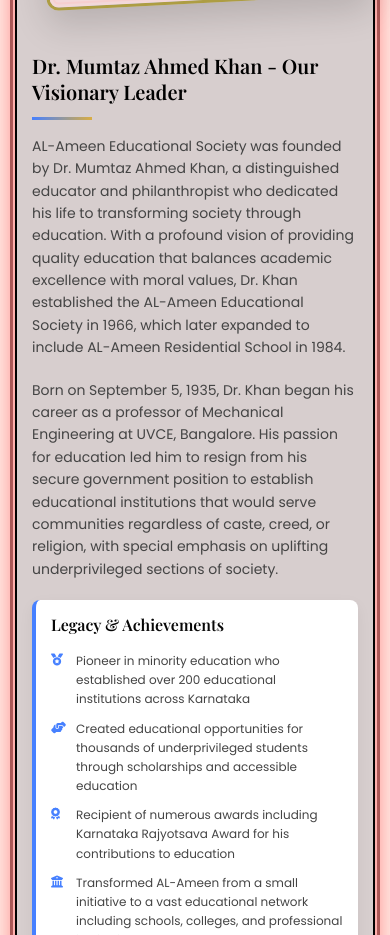
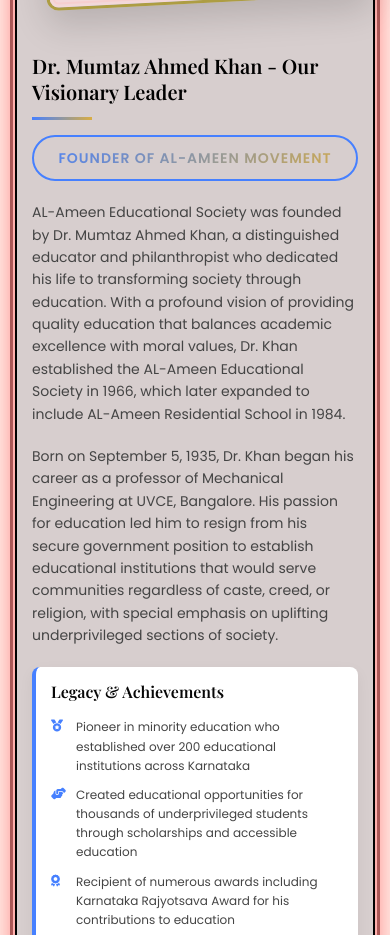
Before and after one commit to ShareebaFirdose/Al-Ameen-School-Hosakote, a plain HTML site: page index.html in a window 390 px wide. Shown: the part 2220-3155 px from the top of the page. Drawn offline with nearby package versions, Linux system fonts and the light colour scheme.

```diff
--- a/index.html
+++ b/index.html
@@ -113,6 +113,7 @@
 
       <div class="founder-text">
         <h3>Dr. Mumtaz Ahmed Khan - Our Visionary Leader</h3>
+        <p class="founder-title">Founder of Al-Ameen Movement</p>
         <p>AL-Ameen Educational Society was founded by Dr. Mumtaz Ahmed Khan, a distinguished educator and philanthropist who dedicated his life to transforming society through education. With a profound vision of providing quality education that balances academic excellence with moral values, Dr. Khan established the AL-Ameen Educational Society in 1966, which later expanded to include AL-Ameen Residential School in 1984.</p>
 
         <p>Born on September 5, 1935, Dr. Khan began his career as a professor of Mechanical Engineering at UVCE, Bangalore. His passion for education led him to resign from his secure government position to establish educational institutions that would serve communities regardless of caste, creed, or religion, with special emphasis on uplifting underprivileged sections of society.</p>
--- a/style.css
+++ b/style.css
@@ -2305,6 +2305,31 @@ nav ul li a.active::after {
   position: relative;
 }
 
+.founder-text p {
+  margin-bottom: 20px;
+  color: #444;
+  line-height: 1.7;
+}
+
+.founder-title {
+  text-align: center;
+  font-weight: 600;
+  font-size: 18px;
+  color: #4680ff;
+  background: linear-gradient(135deg, #4680ff, rgba(218, 165, 32, 0.8));
+  -webkit-background-clip: text;
+  -webkit-text-fill-color: transparent;
+  background-clip: text;
+  text-transform: uppercase;
+  letter-spacing: 1px;
+  margin: 15px 0 25px 0;
+  padding: 10px;
+  border: 2px solid #4680ff;
+  border-radius: 25px;
+  background-color: rgba(70, 128, 255, 0.05);
+  position: relative;
+}
+
 /* Decorative background pattern for achievements */
 .founder-achievements::before {
   content: '';
```
